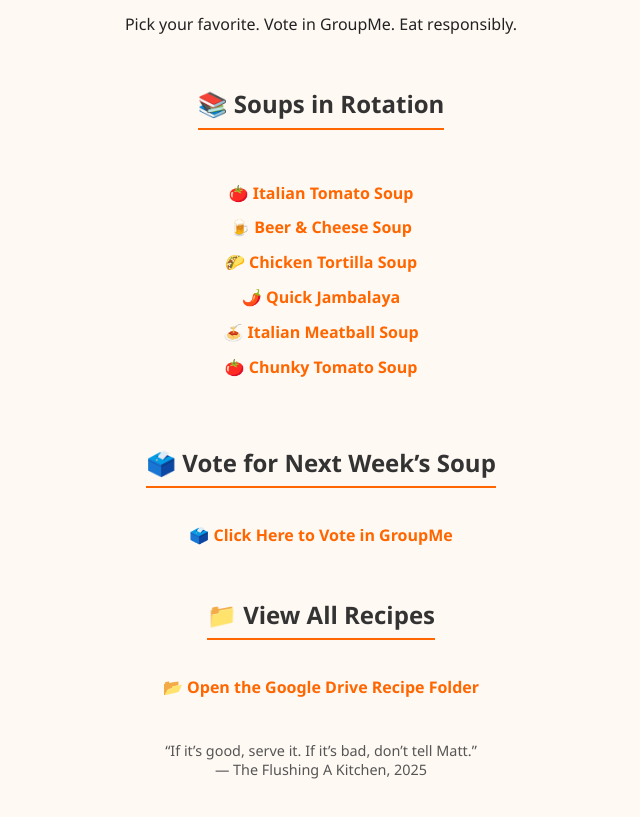
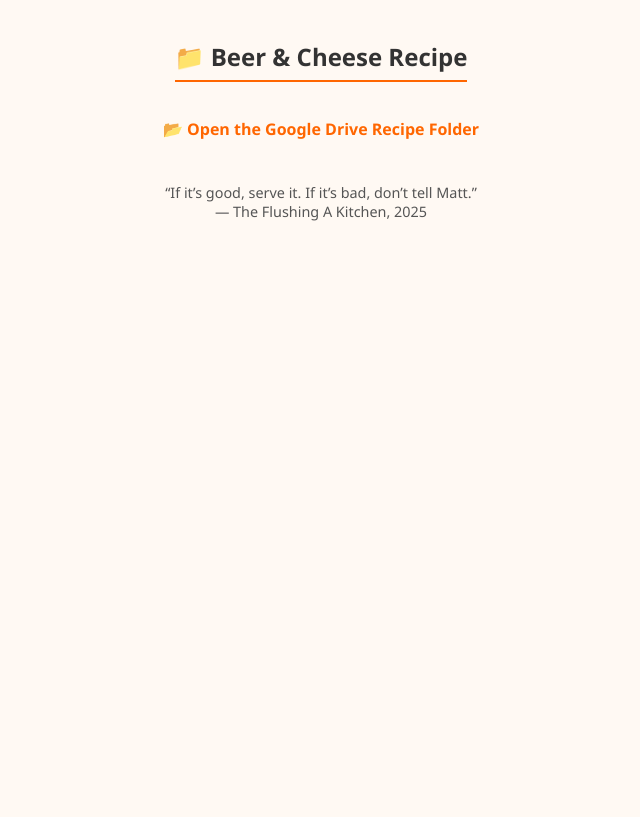
Before and after one commit to bearicide/groupme-github-flushinga, a plain HTML site: page index.html in a window 1280 px wide. Shown: the part 99-916 px from the top of the page, without its empty margins (319-959 px from the left). After the commit the page ends 800 px from the top, so only its background shows below. Drawn offline with Linux system fonts and the light colour scheme.

Commit message:
Revise soup list and add Beer & Cheese recipe link
Updated the soup list and added a link to the Beer & Cheese recipe.

```diff
--- a/index.html
+++ b/index.html
@@ -50,23 +50,9 @@
 </head>
 <body>
   <h1>🥣 The Flushing A Soup Station</h1>
-  <p>Pick your favorite. Vote in GroupMe. Eat responsibly.</p>
 
-  <h2>📚 Soups in Rotation</h2>
-  <ul class="soup-list">
-    <li>🍅 <a href="#italian-tomato">Italian Tomato Soup</a></li>
-    <li>🍺 <a href="#beer-cheese">Beer & Cheese Soup</a></li>
-    <li>🌮 <a href="#chicken-tortilla">Chicken Tortilla Soup</a></li>
-    <li>🌶️ <a href="#jambalaya">Quick Jambalaya</a></li>
-    <li>🍝 <a href="#meatball">Italian Meatball Soup</a></li>
-    <li>🍅 <a href="#chunky-tomato">Chunky Tomato Soup</a></li>
-  </ul>
-
-  <h2>🗳️ Vote for Next Week’s Soup</h2>
-  <p><a href="https://groupme.com/" target="_blank">🗳️ Click Here to Vote in GroupMe</a></p>
-
-  <h2>📁 View All Recipes</h2>
-  <p><a href="https://drive.google.com/drive/folders/165MwG_4Z9E4Iv1wnvoyshTNBFhfh33ib" target="_blank">📂 Open the Google Drive Recipe Folder</a></p>
+  <h2>📁 Beer & Cheese Recipe </h2>
+  <p><a href="https://drive.google.com/file/d/1pWMpDj5S9e5gVkE90_DgP9dK9Sv5lJkK/view?usp=sharing">📂 Open the Google Drive Recipe Folder</a></p>
 
   <footer>
     <p>“If it’s good, serve it. If it’s bad, don’t tell Matt.”<br>— The Flushing A Kitchen, 2025</p>
```
